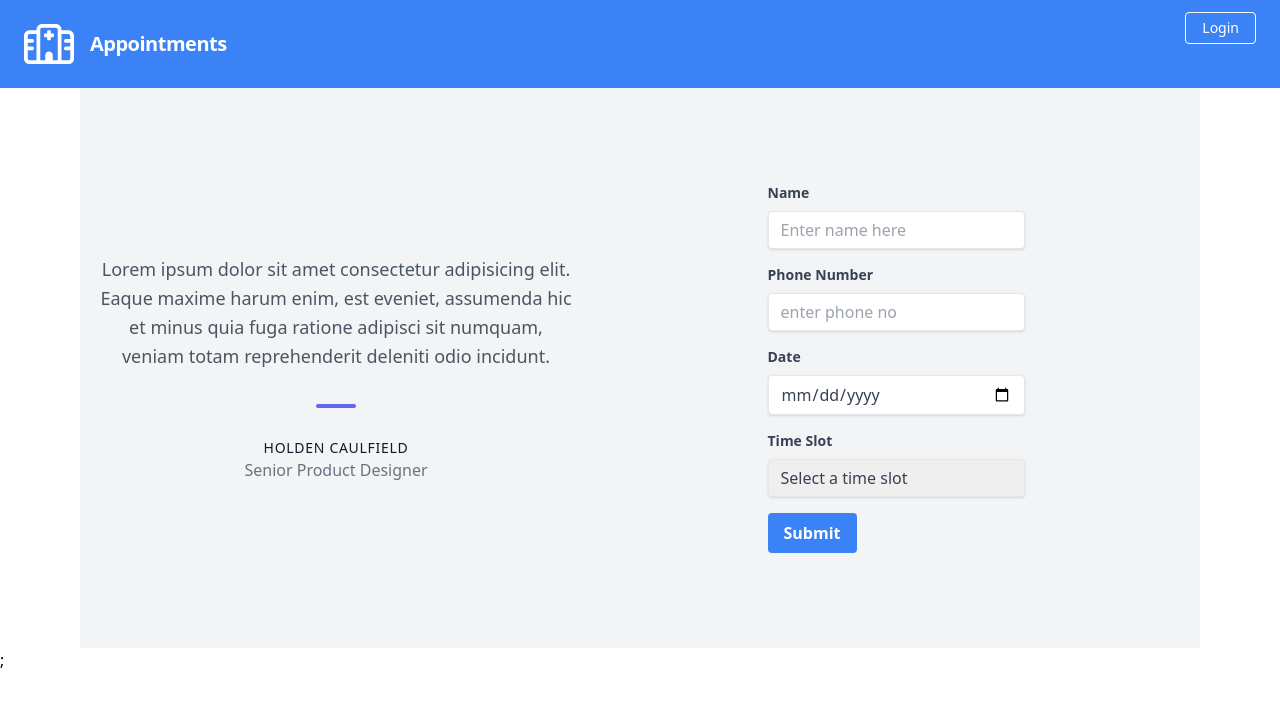
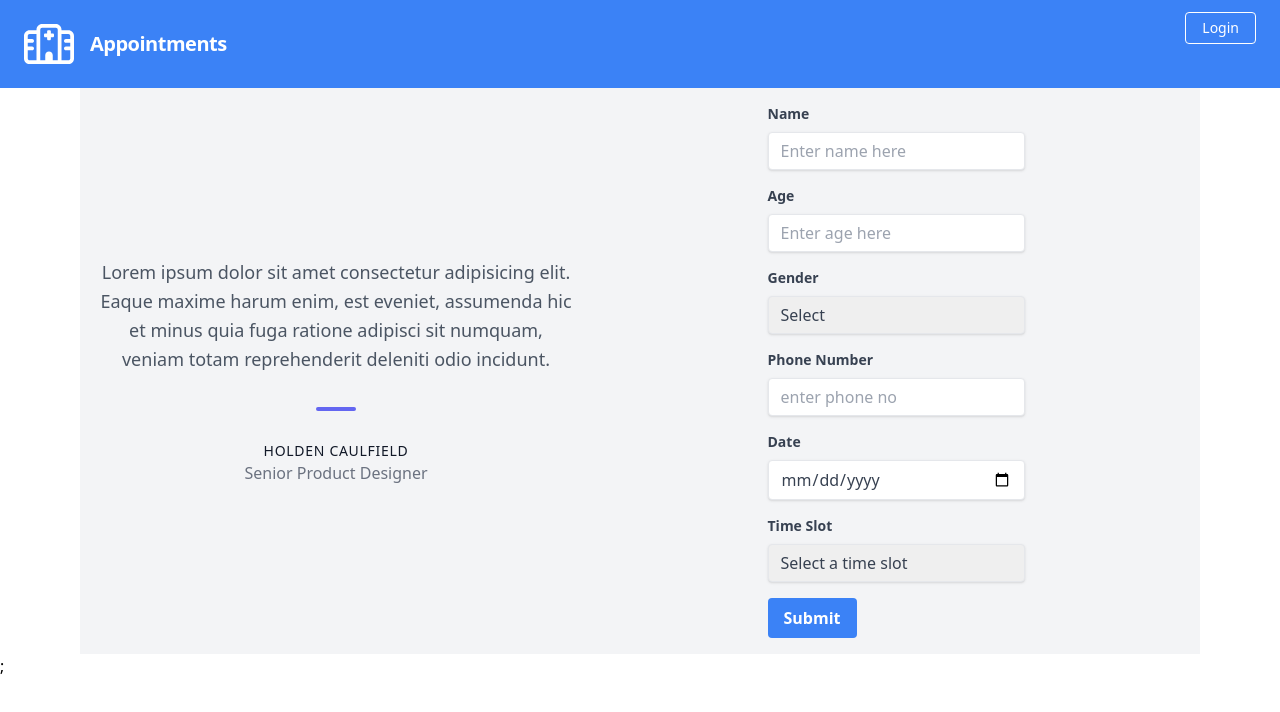
Before and after one commit to divyanshj0/doctors, a Next.js app: page / in a window 1280 px wide. Shown: the top 712 px of the page. Built offline with nearby package versions, Linux system fonts and the light colour scheme.

Commit message:
age & gender option added

```diff
--- a/components/form.js
+++ b/components/form.js
@@ -1,7 +1,7 @@
 import { useState, useEffect } from "react";
 
 const Form = () => {
-  const [formData, setFormData] = useState({name: "", phone: "",date: "", timeSlot: "",appointmentTime: "",});
+  const [formData, setFormData] = useState({name: "",age:"",gender:"", phone: "",date: "", timeSlot: "",appointmentTime: "",});
   const [availableTimes, setAvailableTimes] = useState([]);
   const [availability, setAvailability] = useState({});
 
@@ -26,7 +26,7 @@ const Form = () => {
 
       if (response.ok) {
         alert("Appointment booked successfully");
-        setFormData({ name: "", phone: "", date: "", timeSlot: "", appointmentTime: "" });
+        setFormData({ name: "",age:"",gender:"", phone: "", date: "", timeSlot: "", appointmentTime: "" });
       } else {
         const errorData = await response.json();
         alert(errorData.error || "Error submitting form");
@@ -69,6 +69,23 @@ const Form = () => {
           Name
         </label>
         <input type="text" id="name" placeholder="Enter name here"  name="name" value={formData.name} onChange={handleChange} className="shadow appearance-none border rounded w-full py-2 px-3 text-gray-700 leading-tight focus:outline-none focus:shadow-outline"/>
+      </div>
+      <div className="mb-4">
+        <label className="block text-gray-700 text-sm font-bold mb-2" htmlFor="age">
+          Age
+        </label>
+        <input type="number" id="age" placeholder="Enter age here"  name="age" value={formData.age} onChange={handleChange} min={0}className="shadow appearance-none border rounded w-full py-2 px-3 text-gray-700 leading-tight focus:outline-none focus:shadow-outline"/>
+      </div>
+      <div className="mb-4">
+        <label className="block text-gray-700 text-sm font-bold mb-2" htmlFor="gender">
+          Gender
+        </label>
+        <select id="gender" name="gender" value={formData.gender} onChange={handleChange} className="shadow appearance-none border rounded w-full py-2 px-3 text-gray-700 leading-tight focus:outline-none focus:shadow-outline">
+          <option value="">Select</option>
+          <option value="Male">Male</option>
+          <option value="Female">Female</option>
+          <option value="Other">Other</option>
+        </select>
       </div>
       <div className="mb-4">
         <label className="block text-gray-700 text-sm font-bold mb-2" htmlFor="phone">
```
